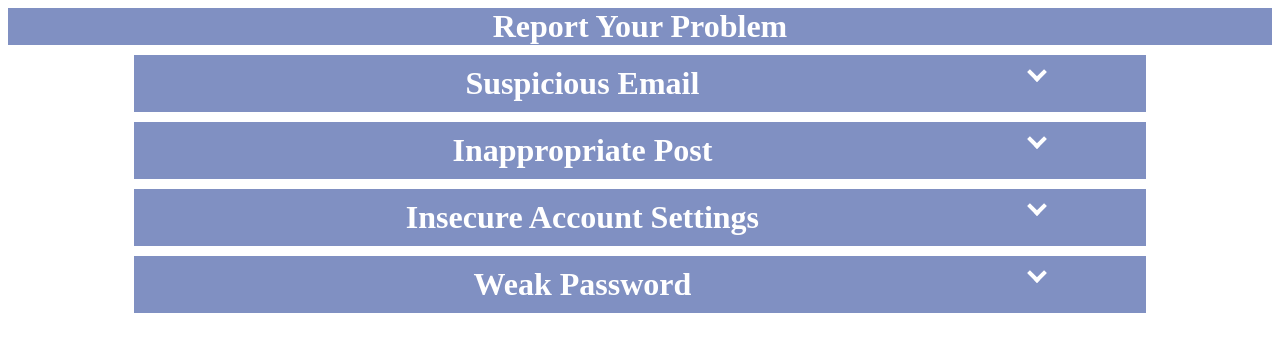
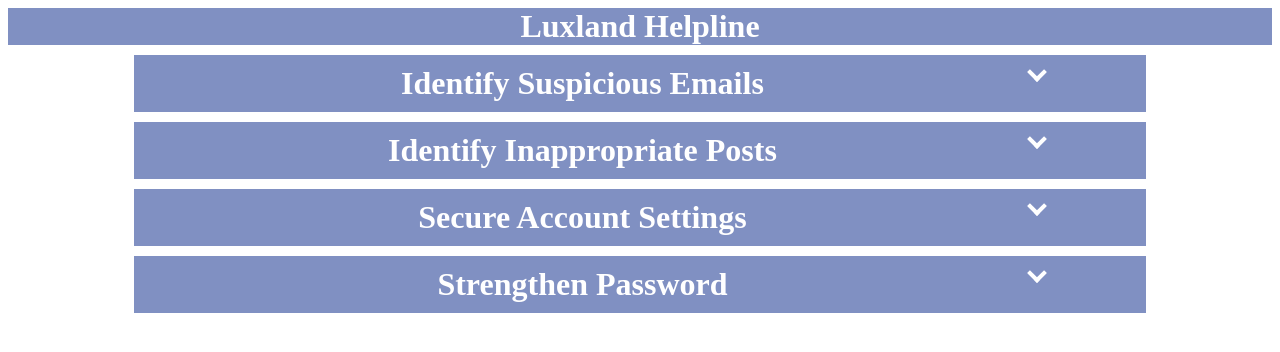
Before and after one commit to Hidden-Bug-0x1/csec-help-guide, a React (Create React App) app in the folder ui/: page / in a window 1280 px wide. Shown: the top 352 px of the page. Built offline with nearby package versions, Linux system fonts and the light colour scheme.

Commit message:
Changed titles for the Headings. Added stuff into InsecureAccount

```diff
--- a/ui/public/index.html
+++ b/ui/public/index.html
@@ -5,10 +5,7 @@
 		<link rel="icon" href="%PUBLIC_URL%/favicon.ico" />
 		<meta name="viewport" content="width=device-width, initial-scale=1" />
 		<meta name="theme-color" content="#000000" />
-    <meta
-      name="description"
-      content="Web site created using create-react-app"
-    />
+		<meta name="description" content="Cybersecurity project" />
 		<link rel="apple-touch-icon" href="%PUBLIC_URL%/logo192.png" />
 		<!--
       manifest.json provides metadata used when your web app is installed on a
@@ -24,7 +21,7 @@
       work correctly both with client-side routing and a non-root public URL.
       Learn how to configure a non-root public URL by running `npm run build`.
     -->
-    <title>React App</title>
+		<title>Luxland Helpline</title>
 	</head>
 	<body>
 		<noscript>You need to enable JavaScript to run this app.</noscript>
--- a/ui/src/App.js
+++ b/ui/src/App.js
@@ -16,17 +16,17 @@ import WeakPassword from './pages/WeakPassword';
 function App() {
 	return (
 		<>
-			<h1 className='card'>Report Your Problem</h1>
-			<Heading title='Suspicious Email' id={1}>
+			<h1 className='card'>Luxland Helpline</h1>
+			<Heading title='Identify Suspicious Emails' id={1}>
 				<SuspiciousEmailPage />
 			</Heading>
-			<Heading title='Inappropriate Post' id={2}>
+			<Heading title='Identify Inappropriate Posts' id={2}>
 				<InappropriatePost />
 			</Heading>
-			<Heading title='Insecure Account Settings' id={3}>
+			<Heading title='Secure Account Settings' id={3}>
 				<InsecureAccount />
 			</Heading>
-			<Heading title='Weak Password' id={4}>
+			<Heading title='Strengthen Password' id={4}>
 				<WeakPassword />
 			</Heading>
 		</>
--- a/ui/src/pages/InsecureAccount.js
+++ b/ui/src/pages/InsecureAccount.js
@@ -2,8 +2,20 @@ import React from 'react';
 
 const InsecureAccount = () => {
 	return (
-		<div className='card bg-secondary'>
-			<h1>Insecure account settings....</h1>
+		<div className='card bg-secondary flex-col'>
+			<h1 className='center mb-0'>General Guidlines:</h1>
+			<ul className='tab-l'>
+				<li>Turn on alerts for unrecognized logins</li>
+				<li>Enable 2-factor authentication</li>
+				<li>Enable encryption when possible</li>
+				<li>Only allow friends to:</li>
+				<ul>
+					<li>See your posts</li>
+					<li>Comment on posts</li>
+				</ul>
+				<li>Control what posts you are tagged in</li>
+				<li>Restrict who can search and follow you</li>
+			</ul>
 		</div>
 	);
 };
```
Lines whose indentation alone changed are shown as unchanged.
